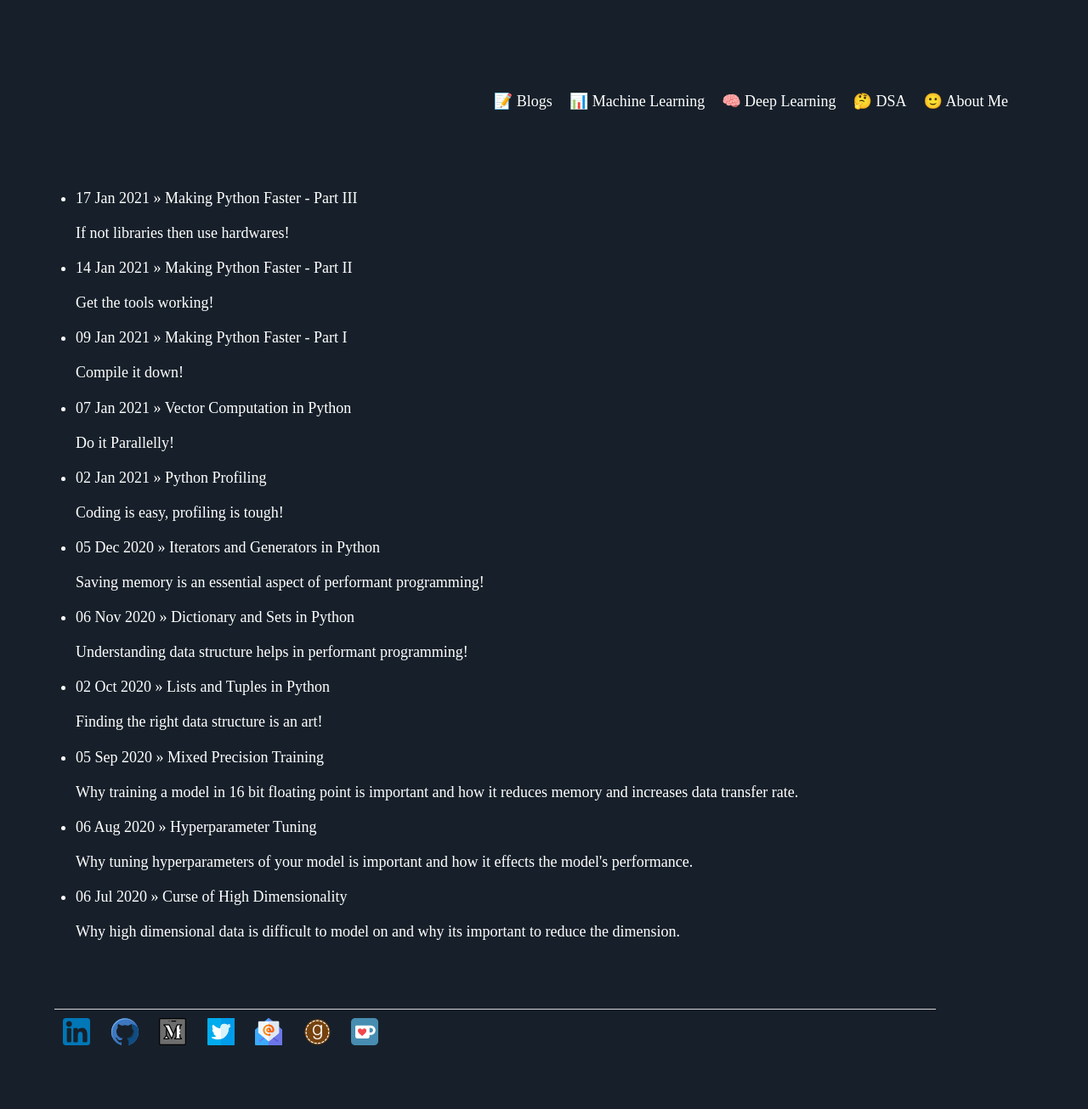
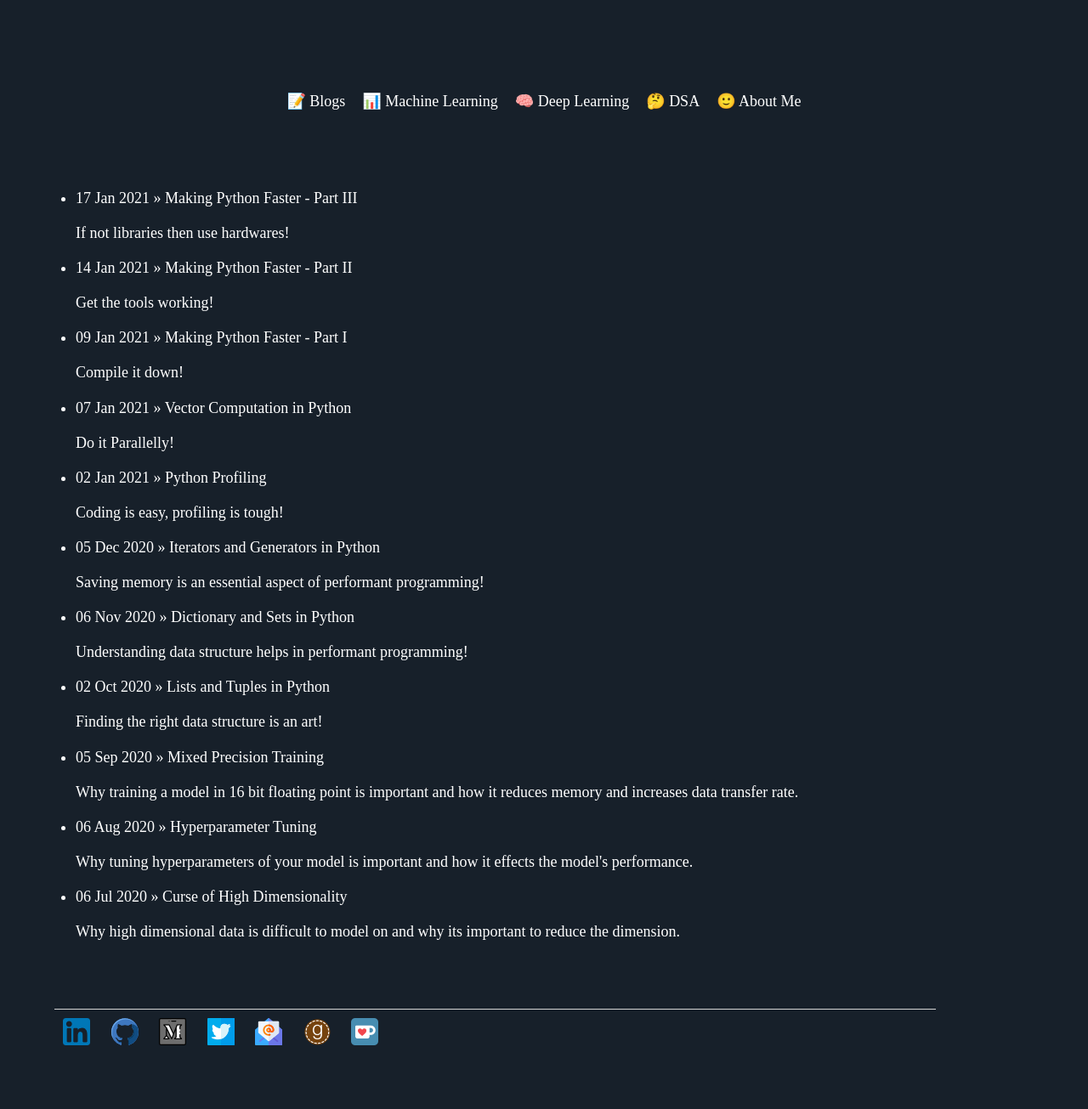
Before and after one commit to Mayurji/mayurji.github.io, a Jekyll site: the page built from index.html, in a window 1280 px wide. Shown: the whole page at 85% size. Built offline with Jekyll 4.4.1, drawn with Linux system fonts in a browser that asks for light colours; nearby versions of some CDN libraries.

Commit message:
Update main.css

```diff
--- a/css/main.css
+++ b/css/main.css
@@ -8,7 +8,7 @@ nav {
     color: #fff;
     display: flex;
     /*justify-content: space-between;*/
-    justify-content: right;
+    justify-content: center;
 }
 nav .mainMenu {
     display: flex;
```
